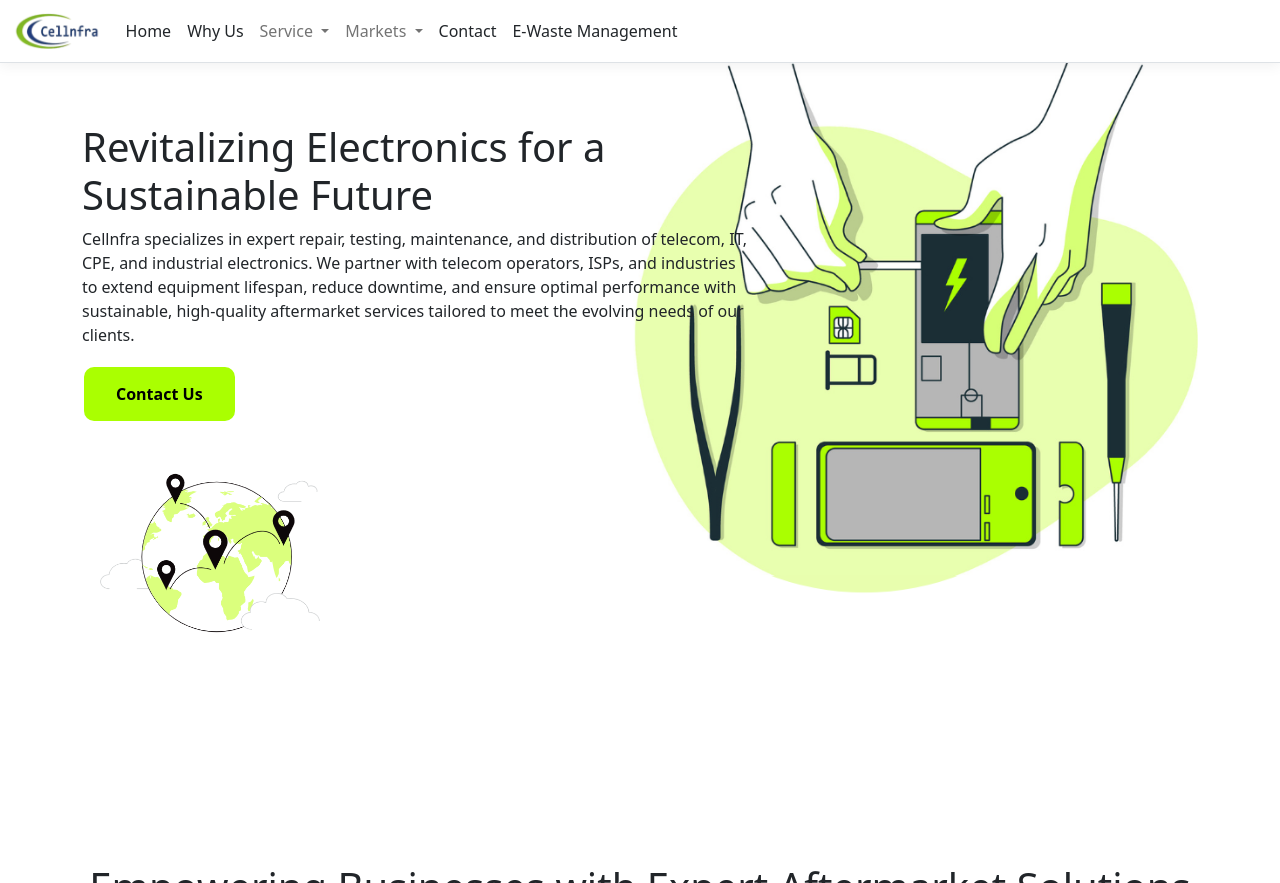
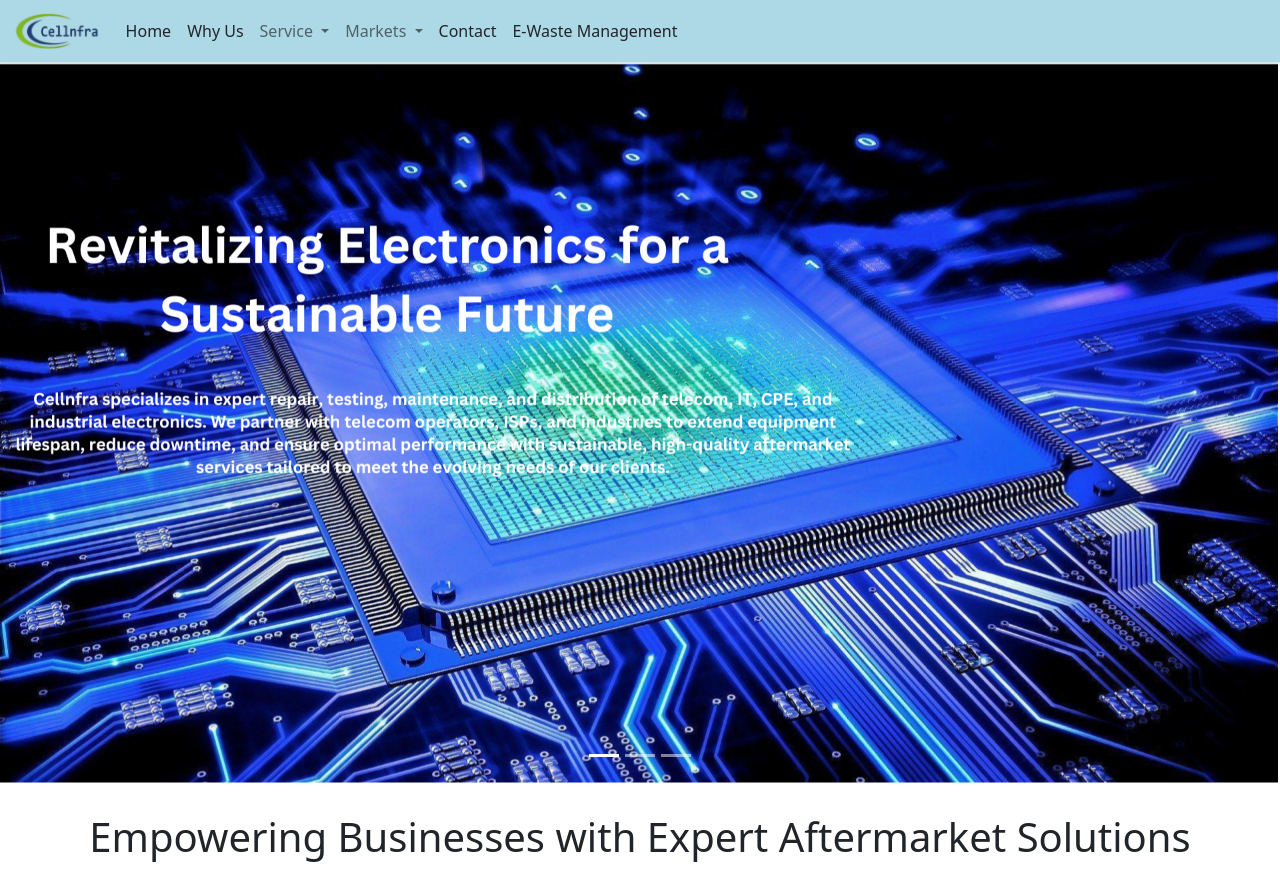
Before and after one commit to Pankaj-Kumar-Maurya/Cellnfra, an ASP.NET Core app: page / in a window 1280 px wide. Shown: the top 883 px of the page. Run offline with ASP.NET Core 8, Linux system fonts and the light colour scheme; style sheets or scripts are compiled from the project's sources.

Commit message:
banner , nav bar and some other changes

```diff
--- a/Cellnfra/Views/Home/Index.cshtml
+++ b/Cellnfra/Views/Home/Index.cshtml
@@ -3,15 +3,17 @@
 }
 <style>
     .mainDiv {
-        background-image: url('../assets/CellnfraBg.png');
-        background-size: contain;
+
+        background-size: cover;
         background-repeat: no-repeat;
         background-position: top;
         width: auto;
         height: 100vh;
+
         display: flex;
         justify-content: center;
         flex-wrap: wrap;
+        color:black;
     }
 
     .heding {
@@ -79,7 +81,7 @@
     }
 
     .leftSetsUsApart {
-        width: 40%;
+        width: 30%;
         display: flex;
         justify-content: center;
     }
@@ -158,6 +160,34 @@
         font-size:1rem;
         font-weight:bold;
     }
+
+    #firstCarousel img {
+        height: 50vh; /* Full viewport height */
+        object-fit: contain; /* Ensure images maintain aspect ratio and fill the container */
+    }
+
+    .carousel-inner h5{
+        color:black;
+        font-weight:bold;
+    }
+
+    #carouselExampleCaptions{
+        margin-bottom: 30px;
+    }
+
+    .text-part {
+
+        padding: 20px;
+        display: flex;
+        align-items: center;
+        justify-content: center;
+    }
+
+    .image-part img {
+        width: 100%;
+        height: auto;
+        object-fit: cover;
+    }
     @@media screen and (max-width:767px) {
         .leftPart {
             width: 100%;
@@ -185,7 +215,7 @@
     }
 </style>
 
-<div class="mainDiv">
+@* <div class="mainDiv">
     <div class="heding">
         <div class="leftPart">
             <div class="mainHeading">
@@ -206,9 +236,56 @@
             </div>
         </div>
     </div>
+</div> *@
+@* <div class="container-fluid" style="background-color:aqua;">
+    <div class="row">
+        <!-- Text Part -->
+        <div class="col-md-6 text-part">
+            <h1>This is the text section</h1>
+            <p>Resize the browser window to see how this layout adjusts responsively.</p>
+        </div>
+        <!-- Image Part -->
+        <div class="col-md-6 image-part">
+            <img src="~/assets/hero_imgBG.png" alt="Placeholder Image">
+        </div>
+    </div>
+</div> *@
+<div id="carouselExampleCaptions" class="carousel slide" data-bs-pause="false" data-bs-ride="carousel"
+     data-bs-interval="3000">
+    <div class="carousel-indicators">
+        <button type="button" data-bs-target="#carouselExampleCaptions" data-bs-slide-to="0" class="active" aria-current="true" aria-label="Slide 1"></button>
+        <button type="button" data-bs-target="#carouselExampleCaptions" data-bs-slide-to="1" aria-label="Slide 2"></button>
+        <button type="button" data-bs-target="#carouselExampleCaptions" data-bs-slide-to="2" aria-label="Slide 3"></button>
+    </div>
+
+    <div class="carousel-inner" id="firstCarousel" >
+            <div class="carousel-item active">
+            <img style="height:90vh;position:center;background-size:cover; width:100vw;" src="~/assets/hero1.png" class="d-block w-100" alt="First Slide">
+
+            </div>
+            <div class="carousel-item">
+            <img style="height:90vh" src="~/assets/hero2.png" class="d-block w-100" alt="Second Slide">
+
+            </div>
+            <div class="carousel-item">
+            <img style="height:90vh" src="~/assets/hero3.png" class="d-block w-100" alt="Third Slide">
+
+            </div>
+        </div>
+
+
+    @* <button class="carousel-control-prev" type="button" data-bs-target="#carouselExampleCaptions" data-bs-slide="prev">
+        <span class="carousel-control-prev-icon" aria-hidden="true"></span>
+        <span class="visually-hidden">Previous</span>
+    </button>
+    <button class="carousel-control-next" type="button" data-bs-target="#carouselExampleCaptions" data-bs-slide="next">
+        <span class="carousel-control-next-icon" aria-hidden="true"></span>
+        <span class="visually-hidden">Next</span>
+    </button> *@
 </div>
-<div>
-    <h1 style="text-align:center;">Empowering Businesses with Expert Aftermarket Solutions</h1>
+
+<div style="margin-left:30px;margin-right:30px">
+    <h1 style="text-align:center;margin-bottom:25px;">Empowering Businesses with Expert Aftermarket Solutions</h1>
     <div class="empoweringBusinesses">
         <div>
             <p style="font-size:1.2rem;">
@@ -225,37 +302,37 @@
 <div class="mainDivServices">
     <h1 style="text-align:center;">Discover Our Best Value Services</h1>
     <div class="services">
-        <div class="card" style="width: 20rem;">
+        <div class="card" style="width: 30rem;">
             <img src="~/assets/er.jpg" class="card-img-top" alt="...">
             <div class="card-body">
                 <p class="card-text">ELECTRONICS REPAIRS</p>
             </div>
         </div>
-        <div class="card" style="width: 20rem;">
+        <div class="card" style="width: 30rem;">
             <img src="~/assets/erefab.jpg" class="card-img-top" alt="...">
             <div class="card-body">
                 <p class="card-text">ELECTRONICS REFURBISH</p>
             </div>
         </div>
-        <div class="card" style="width: 20rem;">
+        <div class="card" style="width: 30rem;">
             <img src="~/assets/logistic.png" class="card-img-top" alt="...">
             <div class="card-body">
                 <p class="card-text">REVERSE LOGISTICS & SUPPLY CHAIN</p>
             </div>
         </div>
-        <div class="card" style="width: 20rem;">
+        <div class="card" style="width: 30rem;">
             <img src="~/assets/assem.jpg" class="card-img-top" alt="...">
             <div class="card-body">
                 <p class="card-text">ASSEMBLY & TEST</p>
             </div>
         </div>
-        <div class="card" style="width: 20rem;">
+        <div class="card" style="width: 30rem;">
             <img src="~/assets/eps.jpg" class="card-img-top" alt="...">
             <div class="card-body">
                 <p class="card-text">ELECTRONICS PARTS SALES</p>
             </div>
         </div>
-        <div class="card" style="width: 20rem;">
+        <div class="card" style="width: 30rem;">
             <img src="~/assets/bes.jpg" class="card-img-top" alt="...">
             <div class="card-body">
                 <p class="card-text">BESPOKE Solutions</p>
@@ -264,7 +341,7 @@
     </div>
 </div>
 
-<div class="setsUsApart">
+<div class="setsUsApart" style="background-color:lightblue;">
     <div class="leftSetsUsApart">
         <img src="./assets/apart.png" />
     </div>
--- a/Cellnfra/Views/Shared/_Layout.cshtml
+++ b/Cellnfra/Views/Shared/_Layout.cshtml
@@ -17,8 +17,8 @@
     </style>
 </head>
 <body>
-    <header>
-        <nav class="navbar navbar-expand-sm navbar-toggleable-sm navbar-light bg-white border-bottom box-shadow">
+    <header >
+        <nav style="background-color:lightblue; color:white;" class="navbar navbar-expand-sm navbar-toggleable-sm navbar-light border-bottom box-shadow">
             <div class="container-fluid">
                 <a class="navbar-brand" asp-area="" asp-controller="Home" asp-action="Index"><img src="/assets/cellnfraLogo.png" style="width:7vw;"/></a>
                 <button class="navbar-toggler" type="button" data-bs-toggle="collapse" data-bs-target=".navbar-collapse" aria-controls="navbarSupportedContent"
@@ -71,7 +71,7 @@
             </div>
         </nav>
     </header>
-    <div class="container">
+    <div>
         <main role="main" >
             @RenderBody()
         </main>
```
Also changed, not shown: Cellnfra/wwwroot/assets/b1.jpg (added), Cellnfra/wwwroot/assets/b2.jpg (added), Cellnfra/wwwroot/assets/b3.jpg (added), Cellnfra/wwwroot/assets/c2.png (added), Cellnfra/wwwroot/assets/c3.png (added), Cellnfra/wwwroot/assets/c4.png (added), Cellnfra/wwwroot/assets/hero1.png (added), Cellnfra/wwwroot/assets/hero_imgBG.png (added), Cellnfra/wwwroot/assets/motherboard.jpg (added), 2 other files.
